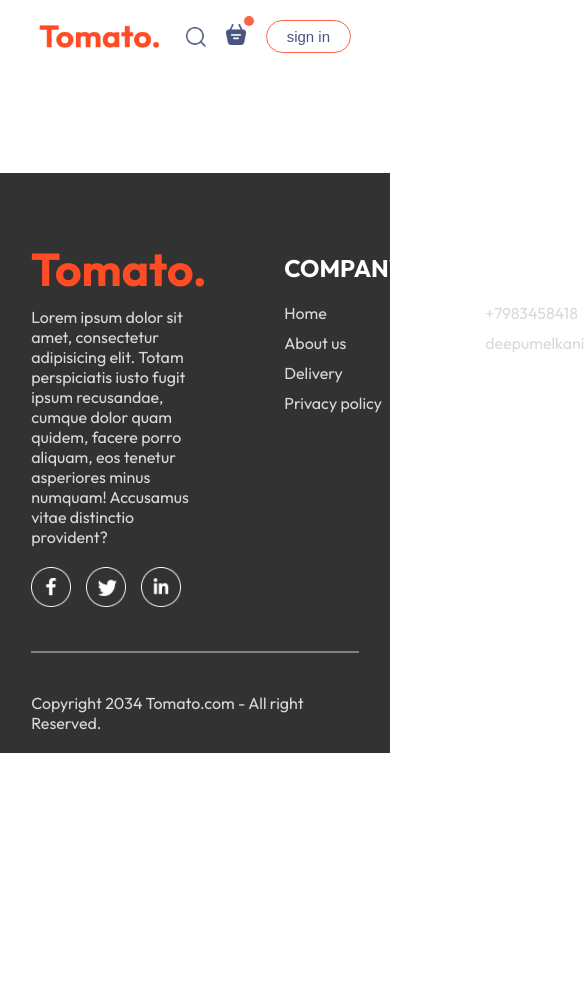
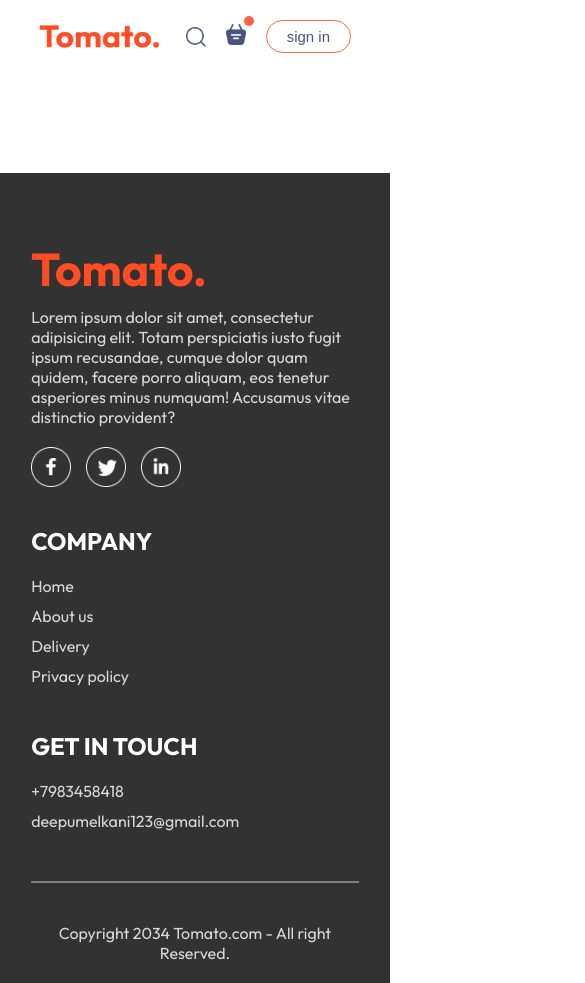
Before and after one commit to Deepanshumelkani77/Tomato, a React (Vite) app: page /placeholder in a window 390 px wide. Shown: the top 983 px of the page, 585 px wide, since content can reach past the window. Before the commit the page ends 844 px from the top, so only its background shows below. Built offline with nearby package versions, Linux system fonts and the light colour scheme.

Commit message:
make footer responsive

```diff
--- a/src/components/footer/Footer.css
+++ b/src/components/footer/Footer.css
@@ -49,3 +49,16 @@
     background-color: grey;
     border: none;
 }
+
+@media(max-width:750px)
+{
+    .footer-content{
+        display: flex;
+        flex-direction: column;
+        gap:35px;
+    }
+    .footer-copyright{
+        text-align: center;
+    }
+
+}
```
